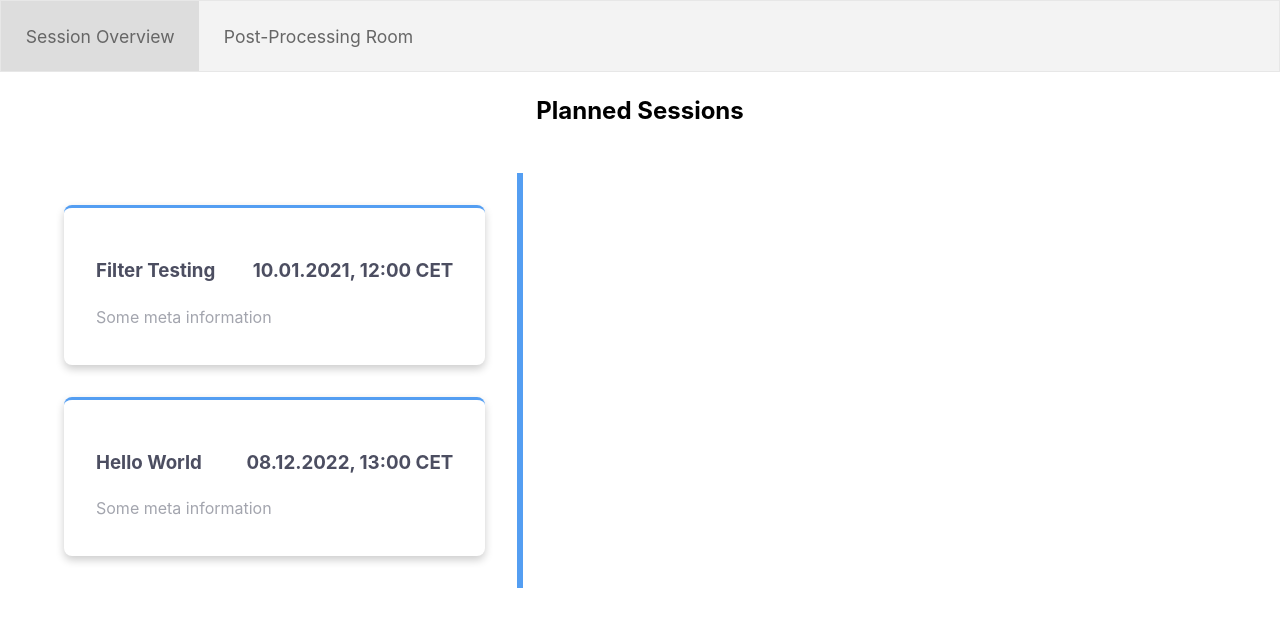
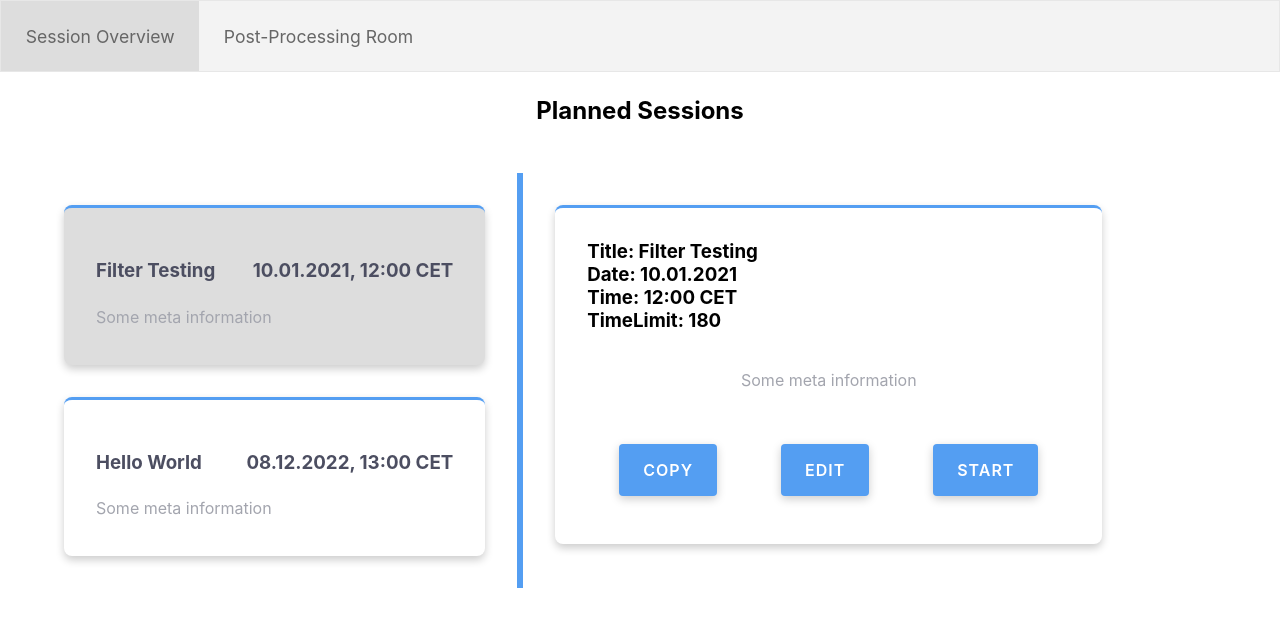
Before and after one commit to TUMFARSynchrony/SynthARium, a React (Create React App) app in the folder experimental-hub-frontend/: page / in a window 1280 px wide. Shown: the top 626 px of the page. Built offline with nearby package versions, Linux system fonts and the light colour scheme.

Commit message:
Add a preview of a selected session card

```diff
--- /dev/null
+++ b/experimental-hub-frontend/src/components/atoms/Button/Button.css
@@ -0,0 +1,20 @@
+.btn {
+    box-shadow: 0 3px 10px rgba(0, 0, 0, 0.2);
+    background-color: hsl(212, 86%, 64%);
+    border: none;
+    padding: 1em 1.5em;
+    text-align: center;
+    text-decoration: none;
+    font-size: 1em;
+    color: white;
+    border-radius: 4px;
+    margin: 1em 2em;
+    text-transform: uppercase;
+    letter-spacing: 1px;
+    font-weight: 600;
+}
+
+.btn:hover {
+    background: #2980b9;
+    box-shadow: 0 8px 16px 0 rgba(0,0,0,0.2);
+}
--- /dev/null
+++ b/experimental-hub-frontend/src/components/atoms/Button/Button.js
@@ -0,0 +1,12 @@
+import { Link } from "react-router-dom";
+import "./Button.css";
+
+function Button({ name, to }) {
+  return (
+    <Link className="btn" to={to}>
+      {name}
+    </Link>
+  );
+}
+
+export default Button;
--- a/experimental-hub-frontend/src/components/organisms/SessionCard/SessionCard.js
+++ b/experimental-hub-frontend/src/components/organisms/SessionCard/SessionCard.js
@@ -1,9 +1,19 @@
+import { useState } from "react";
 import "./SessionCard.css";
 
-function SessionCard({ title, date, time }) {
+function SessionCard({ title, date, time, onClick, selected }) {
   // TODO: which meta information to show here additionally?
+  const [selectedCardClass, setSelectedCardClass] = useState(
+    "sessionCardContainer"
+  );
+
   return (
-    <div className="sessionCardContainer">
+    <div
+      className={
+        !selected ? "sessionCardContainer" : "sessionCardContainer active"
+      }
+      onClick={onClick}
+    >
       <div className="sessionCardHeader">
         <h3 className="sessionCardHeaderTitle">{title}</h3>
         <h3 className="sessionCardHeaderDate">
--- /dev/null
+++ b/experimental-hub-frontend/src/components/organisms/SessionPreview/SessionPreview.css
@@ -0,0 +1,32 @@
+.sessionPreviewContainer {
+    box-shadow: 0 4px 8px 0 rgba(0,0,0,0.2);
+    transition: 0.3s;
+    border-top: 3px solid hsl(212, 86%, 64%);
+    border-radius: 0.5em;
+    padding: 2em;
+    margin: 2em;
+    /* width: 100%;
+    height: 100%; */
+}
+
+.sessionPreviewHeader {
+    display: flex;
+    flex-direction: column;
+    text-align: left;
+}
+
+.sessionPreviewTitles {
+    margin: 0;
+}
+
+.sessionPreviewInformation {
+    line-height: 2;
+    color: hsl(229, 6%, 66%);
+    text-align: center;
+    margin: 2em;
+}
+
+.sessionPreviewButtons {
+    display: flex;
+    justify-content: right;
+}
--- /dev/null
+++ b/experimental-hub-frontend/src/components/organisms/SessionPreview/SessionPreview.js
@@ -0,0 +1,32 @@
+import { Link } from "react-router-dom";
+import Button from "../../atoms/Button/Button";
+import "./SessionPreview.css";
+
+function SessionPreview({ sessionInformation }) {
+  return (
+    <div className="sessionPreviewContainer">
+      <div className="sessionPreviewHeader">
+        <h3 className="sessionPreviewTitles">
+          Title: {sessionInformation.title}
+        </h3>
+        <h3 className="sessionPreviewTitles">
+          Date: {sessionInformation.date}
+        </h3>
+        <h3 className="sessionPreviewTitles">
+          Time: {sessionInformation.time}
+        </h3>
+        <h3 className="sessionPreviewTitles">
+          TimeLimit: {sessionInformation.timeLimit}
+        </h3>
+      </div>
+      <p className="sessionPreviewInformation">{"Some meta information"}</p>
+      <div className="sessionPreviewButtons">
+        <Button name={"COPY"} to="/" />
+        <Button name={"EDIT"} to="/" />
+        <Button name={"START"} to="/watchingRoom" />
+      </div>
+    </div>
+  );
+}
+
+export default SessionPreview;
--- a/experimental-hub-frontend/src/pages/SessionOverview/SessionOverview.js
+++ b/experimental-hub-frontend/src/pages/SessionOverview/SessionOverview.js
@@ -1,11 +1,22 @@
+import { useState } from "react";
+
 import SessionCard from "../../components/organisms/SessionCard/SessionCard";
 import { getSessionJson } from "../../mockServer/sessionJson";
 import "./SessionOverview.css";
 import NavigationBar from "../../components/organisms/NavigationBar/NavigationBar";
+import SessionPreview from "../../components/organisms/SessionPreview/SessionPreview";
 
 function SessionOverview() {
   var sessionCards = getSessionJson();
-  console.log(sessionCards);
+
+  const [selectedSession, setSelectedSession] = useState(
+    sessionCards.length !== 0 ? sessionCards[0] : null
+  );
+
+  const handleClick = (session) => {
+    setSelectedSession(session);
+  };
+
   return (
     <div>
       <NavigationBar />
@@ -18,9 +29,15 @@ function SessionOverview() {
                 title={session.title}
                 date={session.date}
                 time={session.time}
+                onClick={() => handleClick(session)}
+                selected={session.title === selectedSession.title}
               />
             );
           })}
+        </div>
+
+        <div className="sessionOverviewCardPreview">
+          <SessionPreview sessionInformation={selectedSession} />
         </div>
       </div>
     </div>
```
Also changed, not shown: experimental-hub-frontend/src/components/organisms/SessionCard/SessionCard.css (line endings or trailing spaces).
